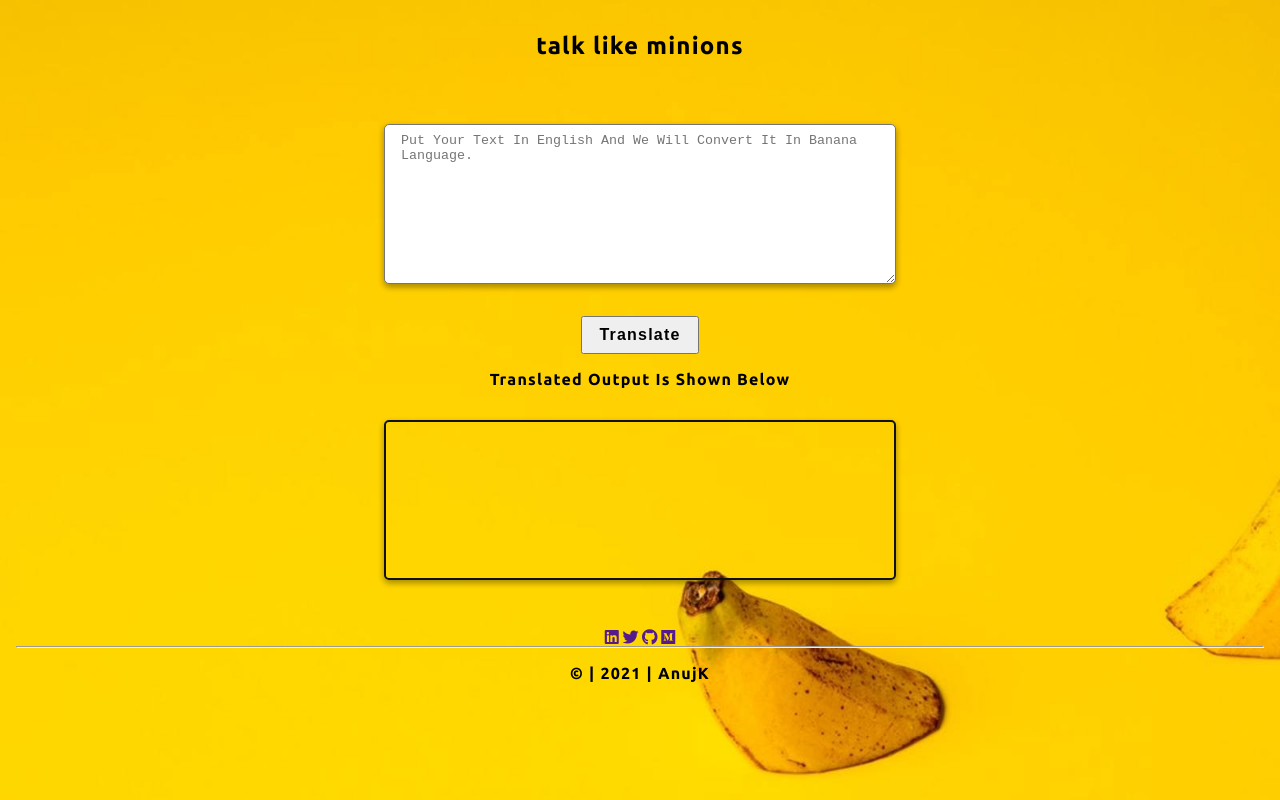
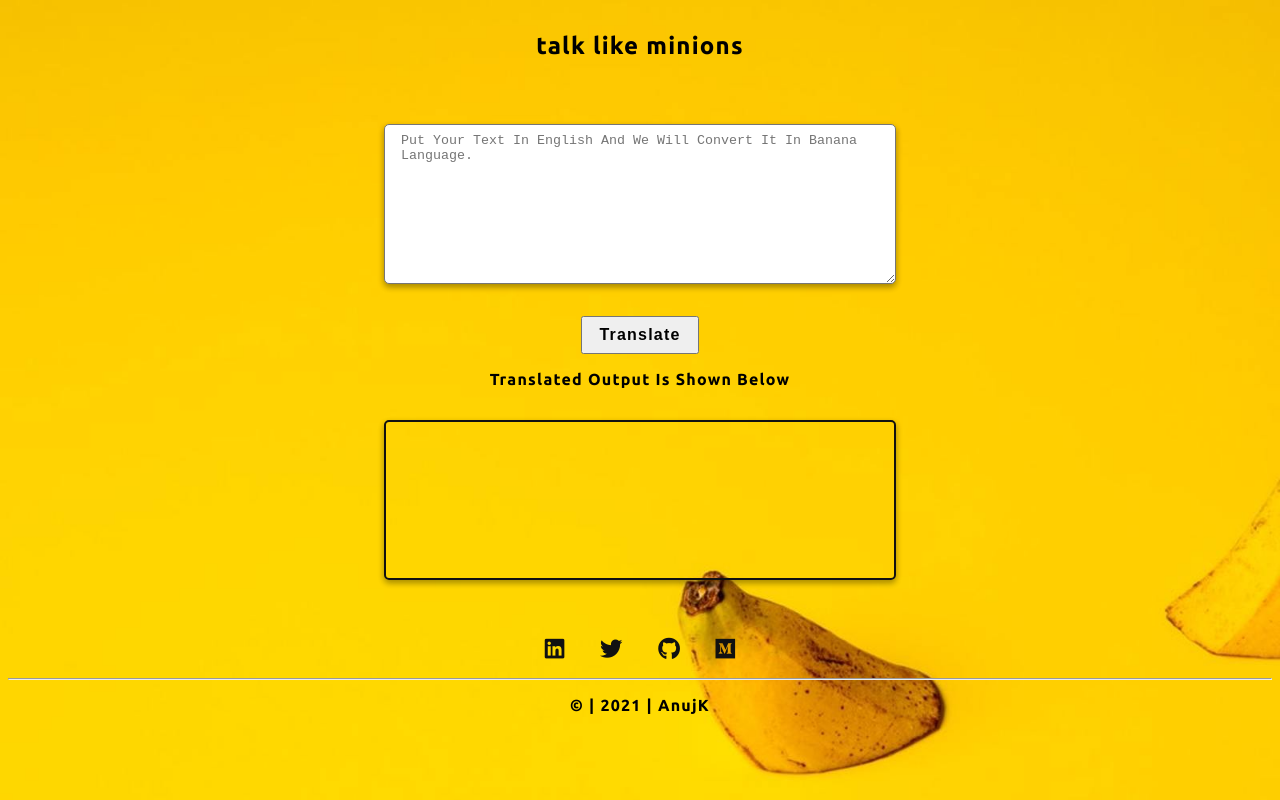
Before and after one commit to anuj-kumary/TalkBanana-markSix, a plain HTML site: page index.html in a window 1280 px wide. Drawn offline with Linux system fonts and the light colour scheme.

Commit message:
adding social media link

```diff
--- a/index.html
+++ b/index.html
@@ -18,10 +18,10 @@
     <p>translated output is shown below</p>
     <div class="output"></div>
     <footer>
-        <a href=""><i class="fab fa-linkedin"></i></a>
-        <a href=""><i class="fab fa-twitter"></i></a>
-        <a href=""><i class="fab fa-github"></i></a>
-        <a href=""><i class="fab fa-medium"></i></a>
+        <a href="https://www.linkedin.com/in/anujkumar-yadav-29b2521aa/"><i class="fab fa-linkedin"></i></a>
+        <a href="https://twitter.com/TheRealAnujK"><i class="fab fa-twitter"></i></a>
+        <a href="https://github.com/anuj-kumary"><i class="fab fa-github"></i></a>
+        <a href="https://anujf0510.medium.com/"><i class="fab fa-medium"></i></a>
         <hr>
        <p> © | 2021 | anujK</p>
     </footer>
--- a/style.css
+++ b/style.css
@@ -53,7 +53,17 @@ footer{
   width: 100%;
   height: 15vh;
   text-align: center;
+  padding: .5rem;
+  margin: 1rem 0;
+}
+hr{
+  margin-top: 1rem;
+}
+a{
+  text-decoration: none;
+  color: #111;
   padding: 1rem;
+  font-size: 1.4rem;
 }
 
 @media (max-width:700px){
```
